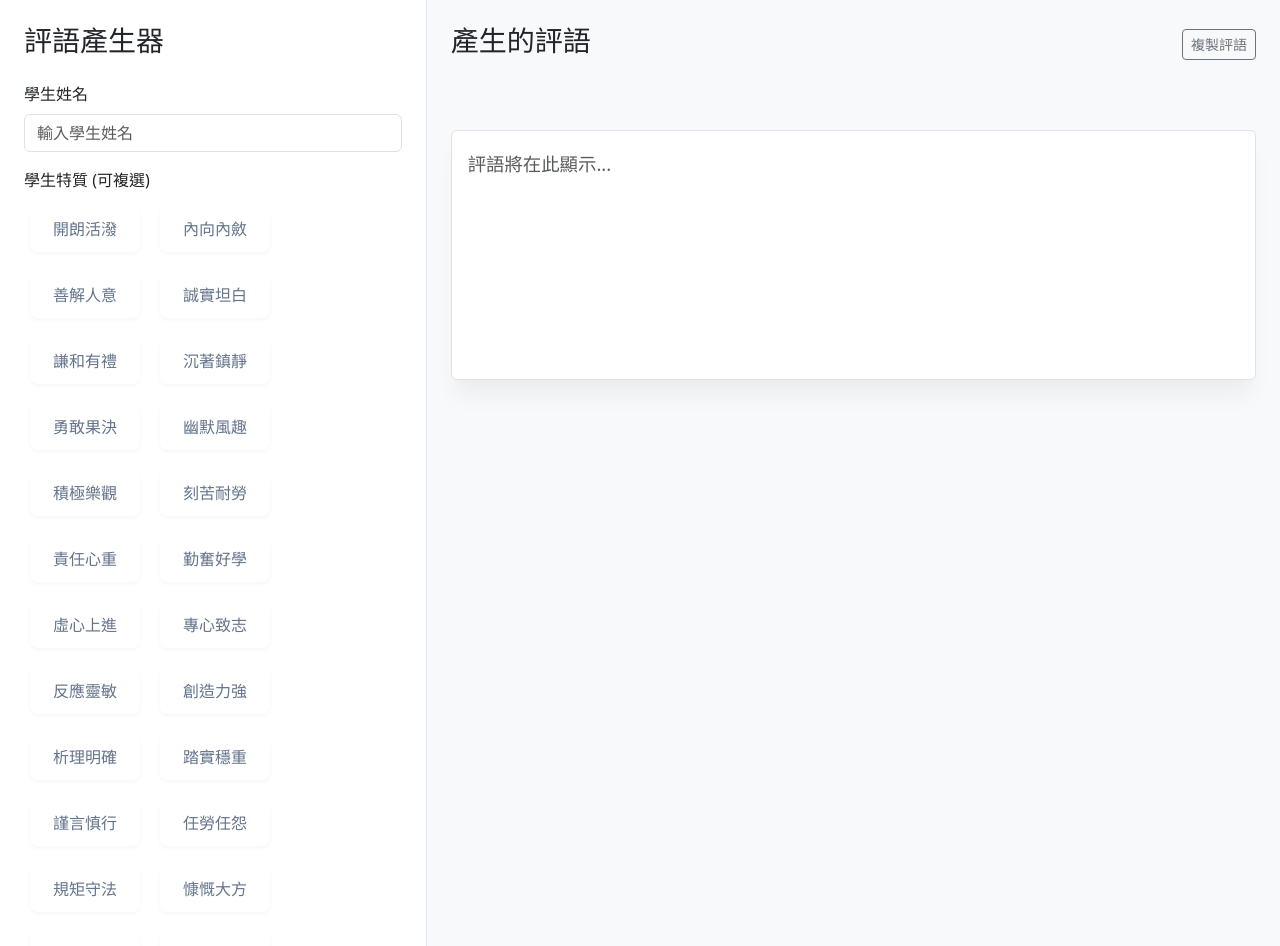
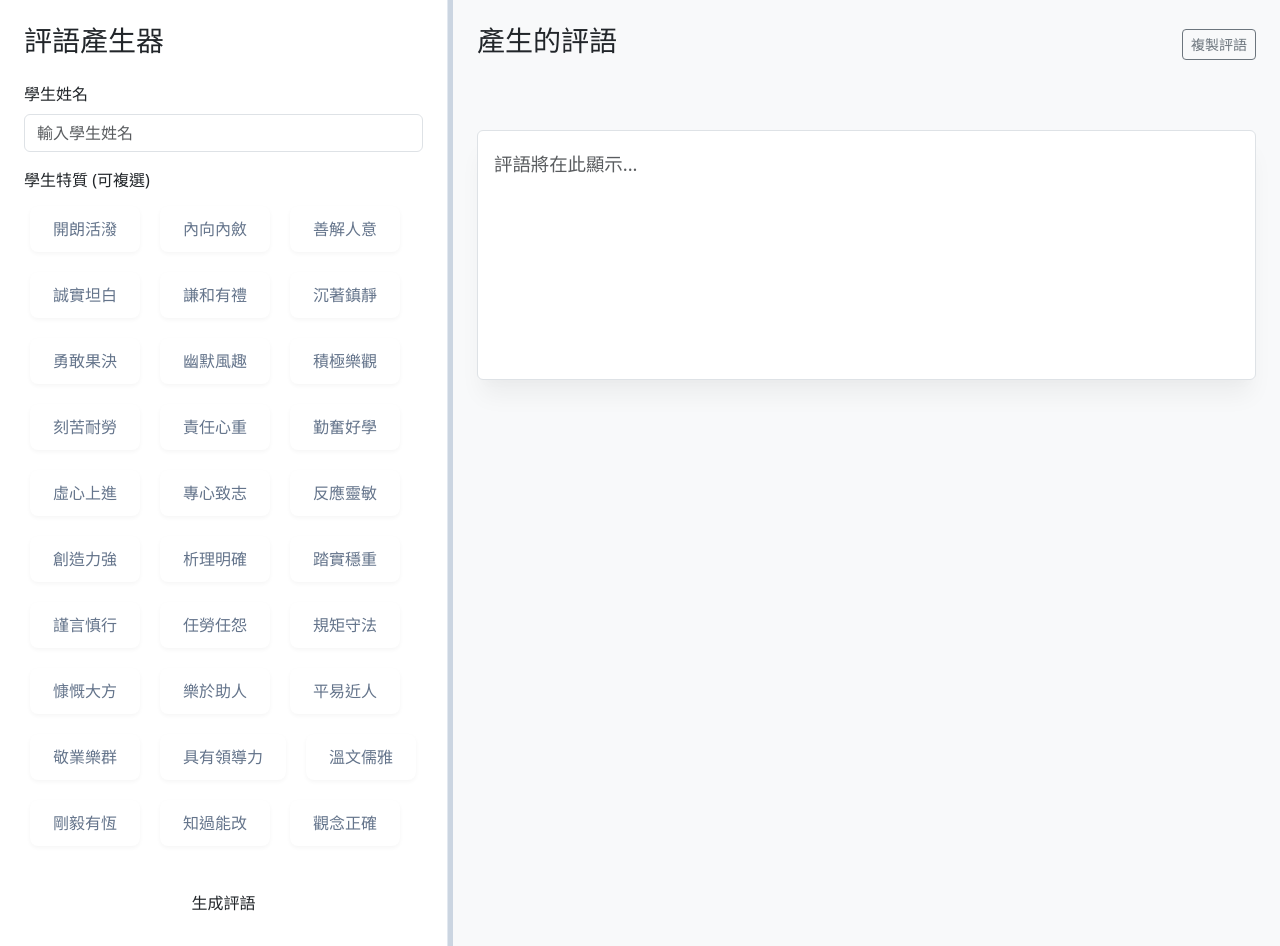
Before and after one commit to tingmw/Students-comment, a Flask app: page / in a window 1280 px wide. Run offline with Flask 3, Linux system fonts and the light colour scheme.

Commit message:
修正前端配色、新增左右滑動控制版面配置

```diff
--- a/static/css/style.css
+++ b/static/css/style.css
@@ -15,22 +15,52 @@ body, html {
 
 /* 左側面板 */
 .left-panel {
-    height: 100vh;
     background-color: #ffffff;
     /* 邊框改淡，讓分割感不要那麼重 */
     border-right: 1px solid #e2e8f0;
     overflow-y: auto;
     scrollbar-width: thin;
-    padding-top: 20px; /* 上方增加一點留白 */
+    /* padding-top: 20px;  Removed to let p-4 handle it */
+    min-width: 250px; /* 防止縮得太小 */
 }
 
 /* 右側面板 */
 .right-panel {
-    height: 100vh;
     overflow-y: auto;
     background-color: #f1f5f9;
     padding: 2rem 3rem; /* 左右內距加大，讓畫面更有雜誌感 */
+    min-width: 300px; /* 防止縮得太小 */
 }
+
+/* 拖曳調整條 */
+.resizer {
+    width: 5px;
+    background-color: #cbd5e1;
+    cursor: col-resize;
+    transition: background-color 0.2s;
+    flex-shrink: 0; /* 防止被壓縮 */
+}
+
+.resizer:hover, .resizer.active {
+    background-color: #94a3b8; /* Hover 時變深 */
+}
+
+/* 自定義生成按鈕 */
+.btn-generate {
+    background-color: #0f172a;
+    color: #ffffff;
+    border: 1px solid #0f172a;
+    transition: all 0.3s ease;
+    font-weight: 500;
+}
+
+.btn-generate:hover {
+    background-color: #ffffff;
+    color: #0f172a;
+    border: 1px solid #0f172a;
+}
+
+/* 標籤設計 (重點修改) */
 
 /* 標籤設計 (重點修改) */
 .trait-tag {
--- a/static/js/script.js
+++ b/static/js/script.js
@@ -67,3 +67,47 @@ function copyToClipboard() {
         console.error('無法複製文字: ', err);
     });
 }
+
+// Resizable Logic
+document.addEventListener('DOMContentLoaded', function() {
+    const resizer = document.getElementById('resizer');
+    const leftPanel = document.getElementById('leftPanel');
+    const mainContainer = document.getElementById('mainContainer');
+
+    if (!resizer || !leftPanel || !mainContainer) return;
+
+    let isResizing = false;
+
+    resizer.addEventListener('mousedown', function(e) {
+        isResizing = true;
+        resizer.classList.add('active');
+        document.body.style.cursor = 'col-resize';
+        document.body.style.userSelect = 'none'; // Disable text selection
+    });
+
+    document.addEventListener('mousemove', function(e) {
+        if (!isResizing) return;
+
+        // Calculate percentage width
+        const containerRect = mainContainer.getBoundingClientRect();
+        const newWidth = e.clientX - containerRect.left;
+
+        // Convert to percentage to keep it responsive-ish
+        let percentage = (newWidth / containerRect.width) * 100;
+
+        // Set limits (min 20%, max 80%)
+        if (percentage < 20) percentage = 20;
+        if (percentage > 80) percentage = 80;
+
+        leftPanel.style.width = `${percentage}%`;
+    });
+
+    document.addEventListener('mouseup', function(e) {
+        if (isResizing) {
+            isResizing = false;
+            resizer.classList.remove('active');
+            document.body.style.cursor = '';
+            document.body.style.userSelect = '';
+        }
+    });
+});
--- a/templates/index.html
+++ b/templates/index.html
@@ -8,10 +8,10 @@
     <link href="https://cdn.jsdelivr.net/npm/bootstrap@5.3.0/dist/css/bootstrap.min.css" rel="stylesheet">
 </head>
 <body>
-    <div class="container-fluid h-100">
-        <div class="row h-100">
-            <!-- Left Side: Input and Selection (35%) -->
-            <div class="col-md-4 left-panel p-4">
+    <div class="container-fluid h-100 p-0">
+        <div class="d-flex h-100 flex-column flex-md-row" id="mainContainer">
+            <!-- Left Side: Input and Selection (Initial 35%) -->
+            <div class="left-panel p-4" id="leftPanel" style="width: 35%;">
                 <h3 class="mb-4">評語產生器</h3>
                 <div class="mb-3">
                     <label for="studentName" class="form-label">學生姓名</label>
@@ -25,11 +25,14 @@
                         {% endfor %}
                     </div>
                 </div>
-                <button class="btn btn-primary w-100 mt-3" onclick="generateComment()">生成評語</button>
+                <button class="btn btn-generate w-100 mt-3" onclick="generateComment()">生成評語</button>
             </div>
 
-            <!-- Right Side: Output (65%) -->
-            <div class="col-md-8 right-panel p-4 bg-light">
+            <!-- Resizer Handle -->
+            <div class="resizer" id="resizer"></div>
+
+            <!-- Right Side: Output (Remaining width) -->
+            <div class="right-panel p-4 bg-light flex-grow-1" id="rightPanel">
                 <div class="d-flex justify-content-between align-items-center mb-3">
                     <h3>產生的評語</h3>
                     <button class="btn btn-outline-secondary btn-sm" onclick="copyToClipboard()">複製評語</button>
```
Also changed, not shown: other parts of static/css/style.css (+16 -13 lines).
